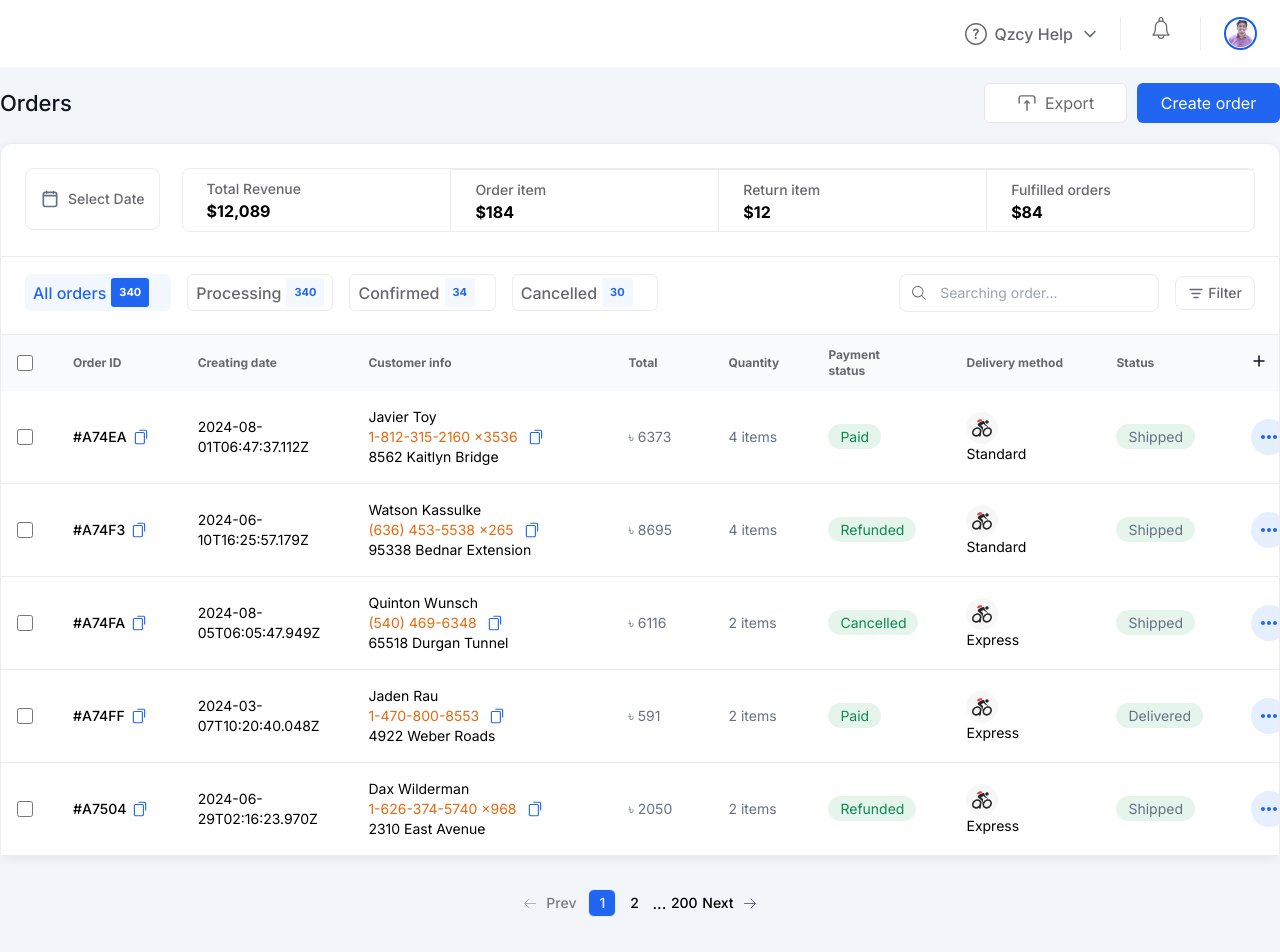
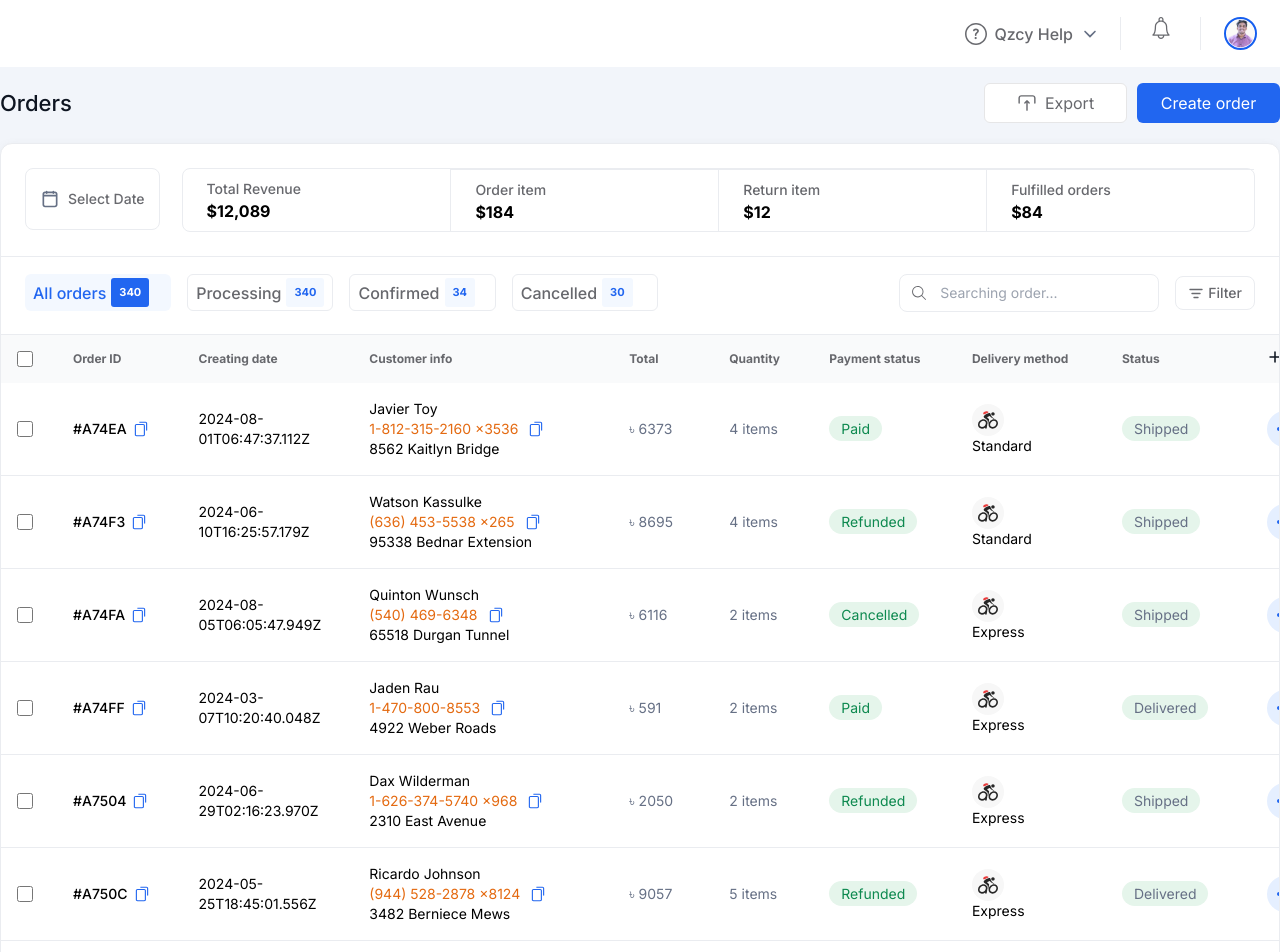
Before and after one commit to apelmahmudDev/orders-table, a Next.js app: page / in a window 1280 px wide. Shown: the top 952 px of the page. Built offline with nearby package versions, Linux system fonts and the light colour scheme.

Commit message:
feat: Update orders per page to 15 for better user experience

```diff
--- a/app/page.tsx
+++ b/app/page.tsx
@@ -46,7 +46,7 @@ export default function Home() {
 		endDate: "",
 	});
 	const [currentPage, setCurrentPage] = useState<number>(1);
-	const ordersPerPage: number = 5;
+	const ordersPerPage: number = 15;
 
 	// Filtering Logic with Search Term & Date Range
 	useEffect(() => {
```
